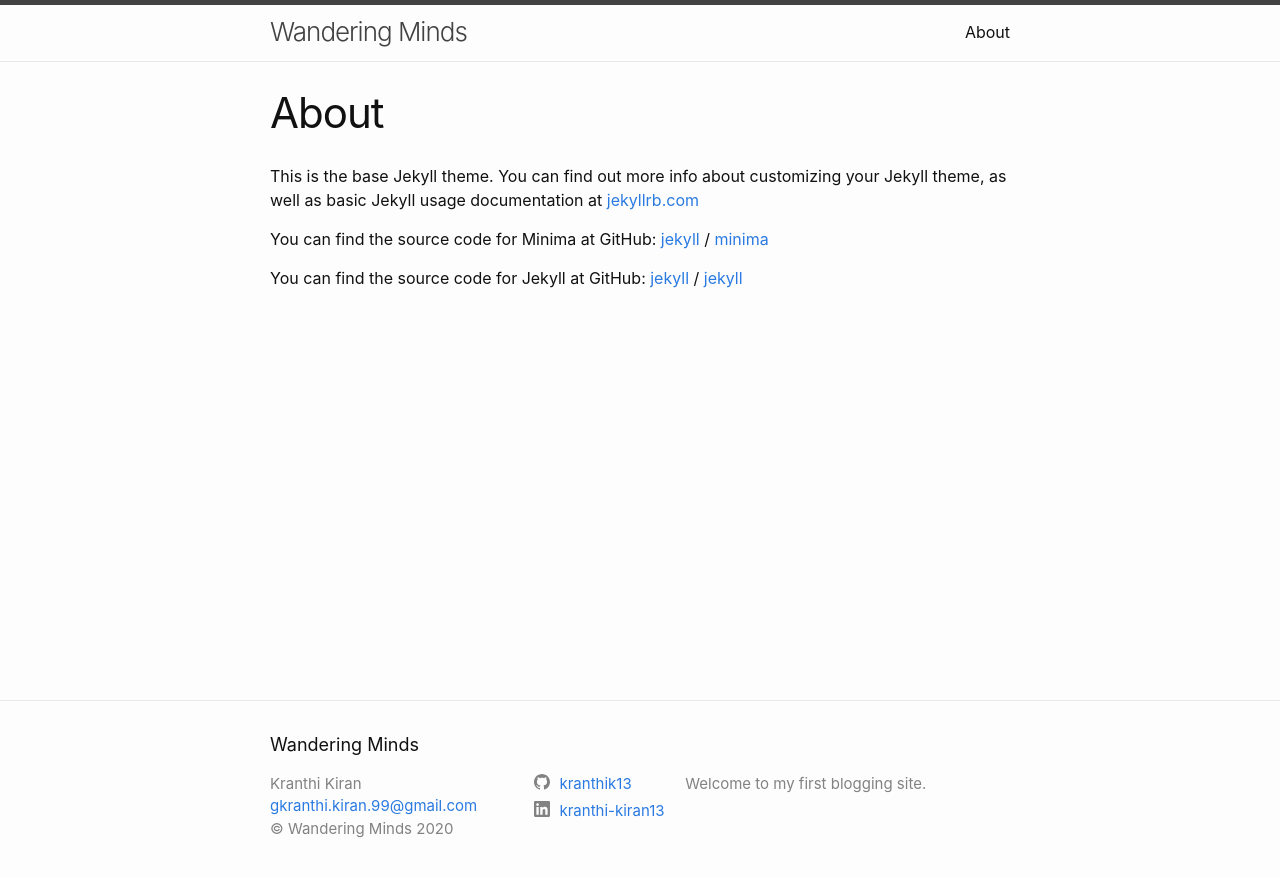
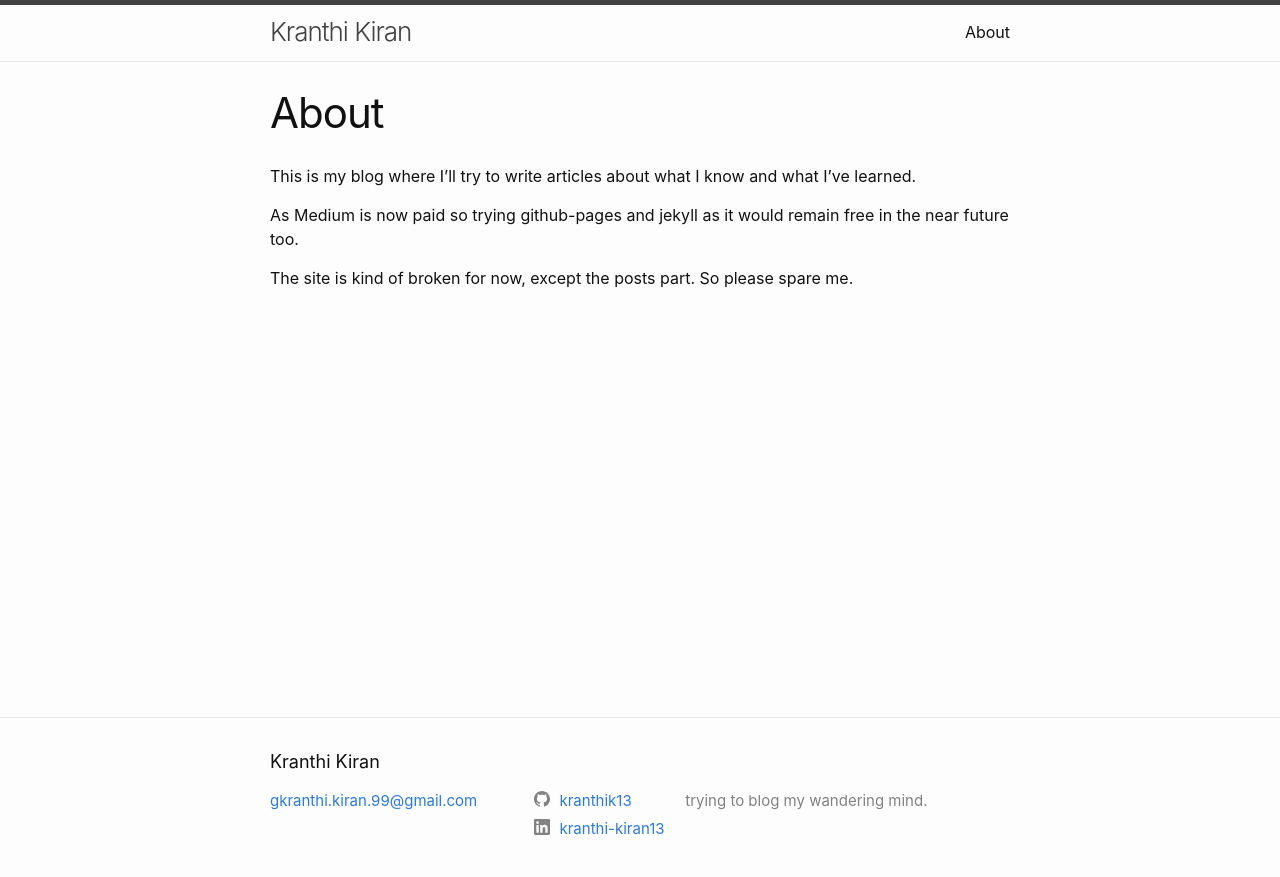
Before and after one commit to kranthik13/blog, a Jekyll site: the page built from about.markdown, in a window 1280 px wide. Shown: the top 877 px of the page. Built offline with Jekyll 4.4.1, drawn with Linux system fonts in a browser that asks for light colours.

Commit message:
refactored

```diff
--- a/_config.yml
+++ b/_config.yml
@@ -18,10 +18,10 @@
 # You can create any custom variable you would like, and they will be accessible
 # in the templates via {{ site.myvariable }}.
 
-title: Wandering Minds
+title: Kranthi Kiran
 email: gkranthi.kiran.99@gmail.com
 description: >- # this means to ignore newlines until "baseurl:"
-  Welcome to my first blogging site.
+  trying to blog my wandering mind.
 baseurl: "/blog" # the subpath of your site, e.g. /blog
 url: "https://kranthik13.github.io" # the base hostname & protocol for your site, e.g. http://example.com
 # twitter_username: jekyllrb
@@ -32,7 +32,7 @@ author : Kranthi Kiran
 linkedin_username : kranthi-kiran13
 # instagram_username : kranthi._.k
 #
-copyright : "Wandering Minds"
+# copyright : "Kranthi Kiran"
 
 
 # Build settings
--- a/_includes/footer.html
+++ b/_includes/footer.html
@@ -8,13 +8,13 @@
     <div class="footer-col-wrapper">
       <div class="footer-col footer-col-1">
         <ul class="contact-list">
-          <li class="p-name">
-            {%- if site.author -%}
+          <!-- <li class="p-name"> -->
+            <!-- {%- if site.author -%}
               {{ site.author | escape }}
-            {%- else -%}
-              {{ site.title | escape }}
-            {%- endif -%}
-            </li>
+            {%- else -%} -->
+              <!-- {{ site.title | escape }}
+            {%- endif -%} -->
+            <!-- </li> -->
             {%- if site.email -%}
             <li><a class="u-email" href="mailto:{{ site.email }}">{{ site.email }}</a></li>
             {%- endif -%}
--- a/_layouts/home.html
+++ b/_layouts/home.html
@@ -28,7 +28,7 @@ layout: default
       {%- endfor -%}
     </ul>
 
-    <p class="rss-subscribe">subscribe <a href="{{ "/feed.xml" | relative_url }}">via RSS</a></p>
+    <!-- <p class="rss-subscribe">subscribe <a href="{{ "/feed.xml" | relative_url }}">via RSS</a></p> -->
   {%- endif -%}
 
 </div>
--- a/about.markdown
+++ b/about.markdown
@@ -4,15 +4,8 @@ title: About
 permalink: /about/
 ---
 
-This is the base Jekyll theme. You can find out more info about customizing your Jekyll theme, as well as basic Jekyll usage documentation at [jekyllrb.com](https://jekyllrb.com/)
+This is my blog where I'll try to write articles about what I know and what I've learned.
 
-You can find the source code for Minima at GitHub:
-[jekyll][jekyll-organization] /
-[minima](https://github.com/jekyll/minima)
+As Medium is now paid so trying github-pages and jekyll as it would remain free in the near future too.
 
-You can find the source code for Jekyll at GitHub:
-[jekyll][jekyll-organization] /
-[jekyll](https://github.com/jekyll/jekyll)
-
-
-[jekyll-organization]: https://github.com/jekyll
+The site is kind of broken for now, except the posts part. So please spare me.
```
Also changed, not shown: _posts/2020-04-30-getting-started-with-nlp-1-0-word-embeddings.md (added, +79 -0 lines), _posts/2020-04-30-my-first-post.md (deleted, +0 -13 lines), _posts/2020-04-30-welcome-to-jekyll.markdown (deleted, +0 -29 lines).
